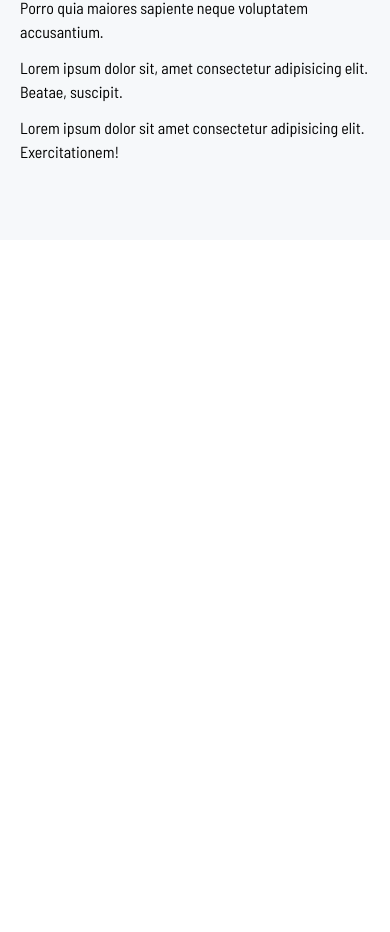
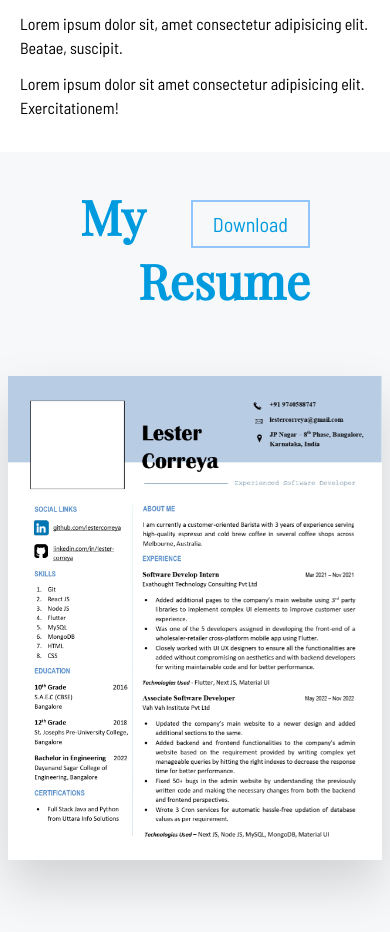
Before and after one commit to lestercorreya/Portfolio, a Next.js app: page / in a window 390 px wide. Shown: the part 3134-4066 px from the top of the page. Before the commit the page ends 3374 px from the top, so only its background shows below. Built offline with nearby package versions, Linux system fonts and the light colour scheme; a web font is replaced by a local one.

Commit message:
resume section mobile view

```diff
--- /dev/null
+++ b/components/ResumeSection.js
@@ -0,0 +1,27 @@
+import React from 'react'
+import { useInView } from 'react-intersection-observer';
+import Image from 'next/image'
+
+const ResumeSection = () => {
+  const { ref, inView } = useInView({
+    threshold: 0.5,
+    triggerOnce: true
+  });
+
+  return (
+    <div className='min-h-regularScreen bg-background flex flex-col relative items-center justify-center' ref={ref}>
+      <div className='px-20 w-full flex justify-center flex-col mt-10 transition-all duration-500 ease-in delay-300' style={{ transform: inView ? "translateY(0)" : "translateY(200px)", opacity: inView ? "1" : "0" }}>
+        <div className='flex justify-between items-center'>
+          <div className='font-primary text-primary text-5xl font-extrabold mb-4'>My</div>
+          <button className='text-xl px-5 py-2 border-blue-300 border-2 text-primary'>Download</button>
+        </div>
+        <div className='font-primary text-primary text-5xl font-extrabold flex justify-end'>Resume</div>
+      </div>
+      <div className='flex-1 justify-center items-center flex px-2 drop-shadow-2xl z-10' style={{ perspective: "1000px", perspectiveOrigin: "50% 50%" }}>
+        <Image src="/static/images/resume.jpg" width={500} height={500} alt="Resume" className='w-full transition-all duration-500 ease-in' style={{ transform: inView ? "rotateY(0)" : "rotateY(90deg)" }} />
+      </div>
+    </div>
+  )
+}
+
+export default ResumeSection
--- a/components/SkillsSection.js
+++ b/components/SkillsSection.js
@@ -8,7 +8,7 @@ const SkillsSection = () => {
   });
 
   return (
-    <div className='px-5 py-16 min-h-regularScreen md:flex lg:px-48 bg-background'>
+    <div className='p-5 min-h-regularScreen md:flex lg:px-48 bg-white'>
       <div className='mb-20 flex-1' ref={ref}>
         <div className='text-4xl font-primary mb-10 font-extrabold'>Skills</div>
         <div className='md:mr-16'>
--- a/pages/index.js
+++ b/pages/index.js
@@ -2,6 +2,7 @@ import Header from '../components/Header'
 import HomeSection from '../components/HomeSection'
 import AboutSection from '../components/AboutSection'
 import SkillsSection from '../components/SkillsSection'
+import ResumeSection from '../components/ResumeSection'
 
 export default function Home() {
 
@@ -11,6 +12,7 @@ export default function Home() {
       <HomeSection />
       <AboutSection />
       <SkillsSection />
+      <ResumeSection />
     </div >
   )
 }
```
Also changed, not shown: public/static/images/resume.jpg (added).
